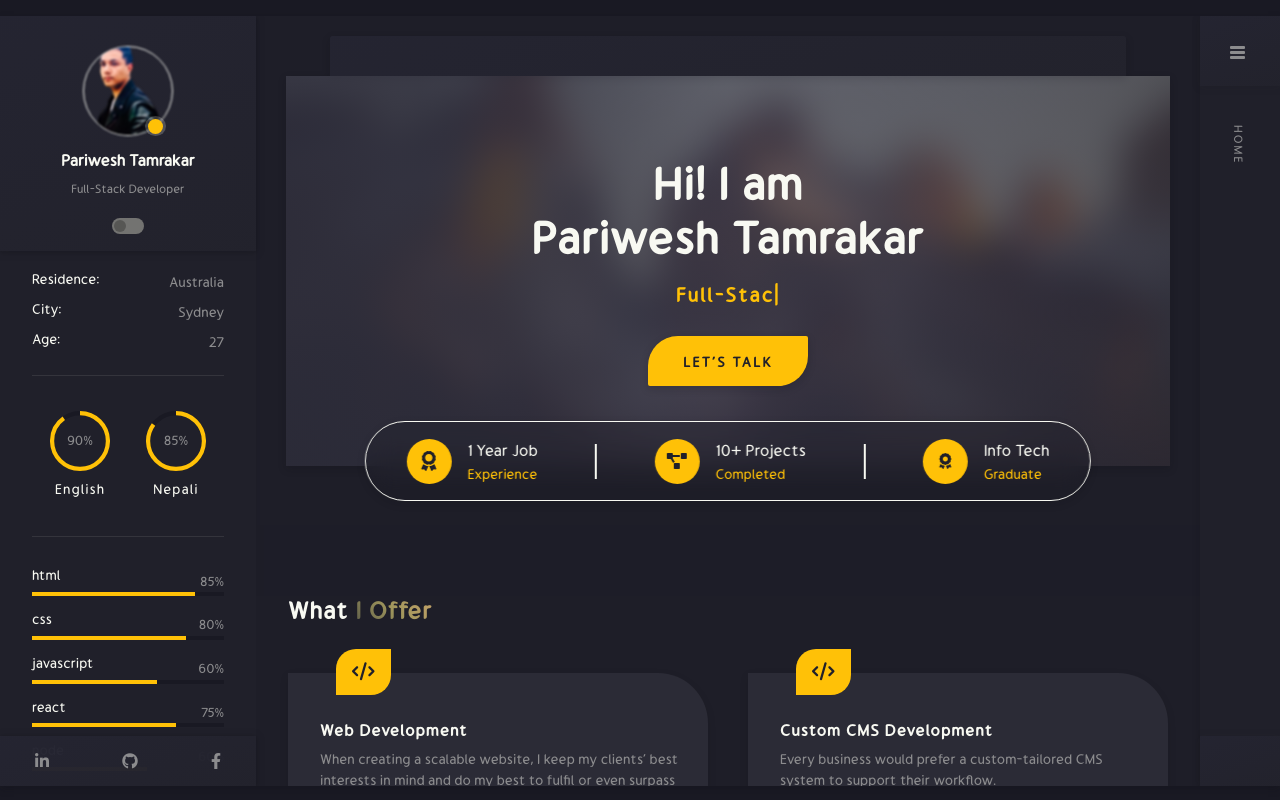
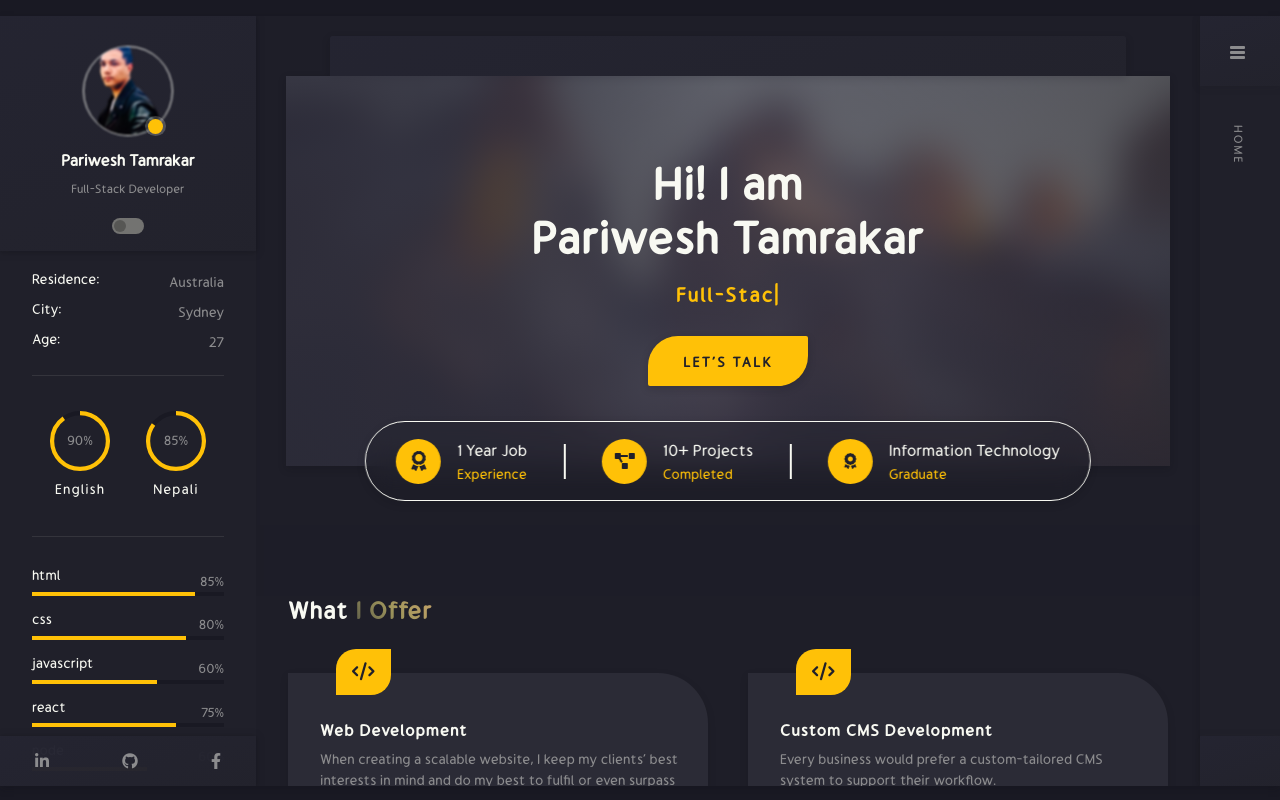
Before and after one commit to pariweshtamr/official-portfolio, a React (Create React App) app: page / in a window 1280 px wide. Built offline with nearby package versions, Linux system fonts and the light colour scheme.

Commit message:
edited text

```diff
--- a/src/components/Hero/Hero.js
+++ b/src/components/Hero/Hero.js
@@ -87,7 +87,7 @@ const Hero = () => {
                   <i className="fa-solid fa-award"></i>
                 </div>
                 <span>
-                  <h6>Info Tech</h6>
+                  <h6>Information Technology</h6>
                   <p>Graduate</p>
                 </span>
               </div>
```
